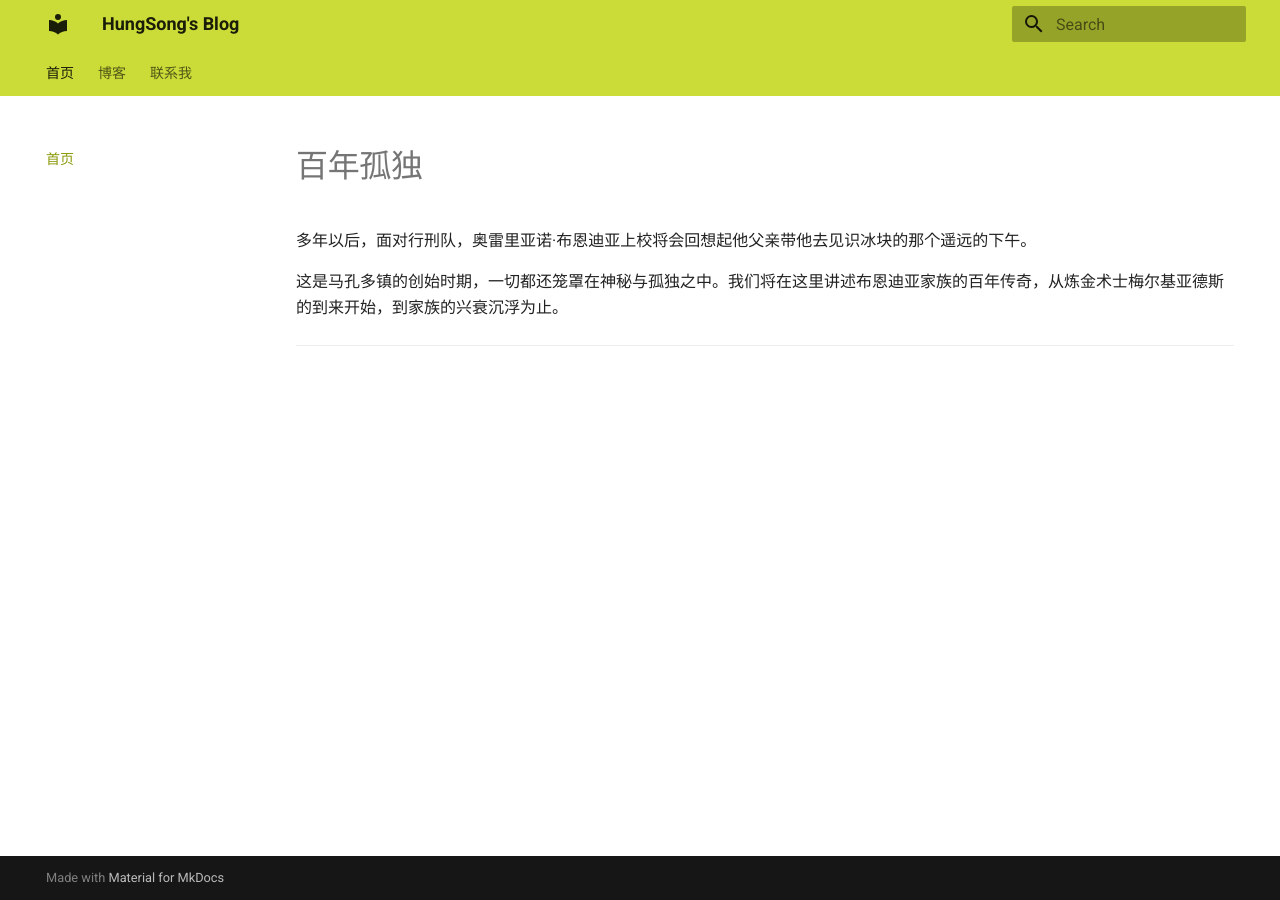
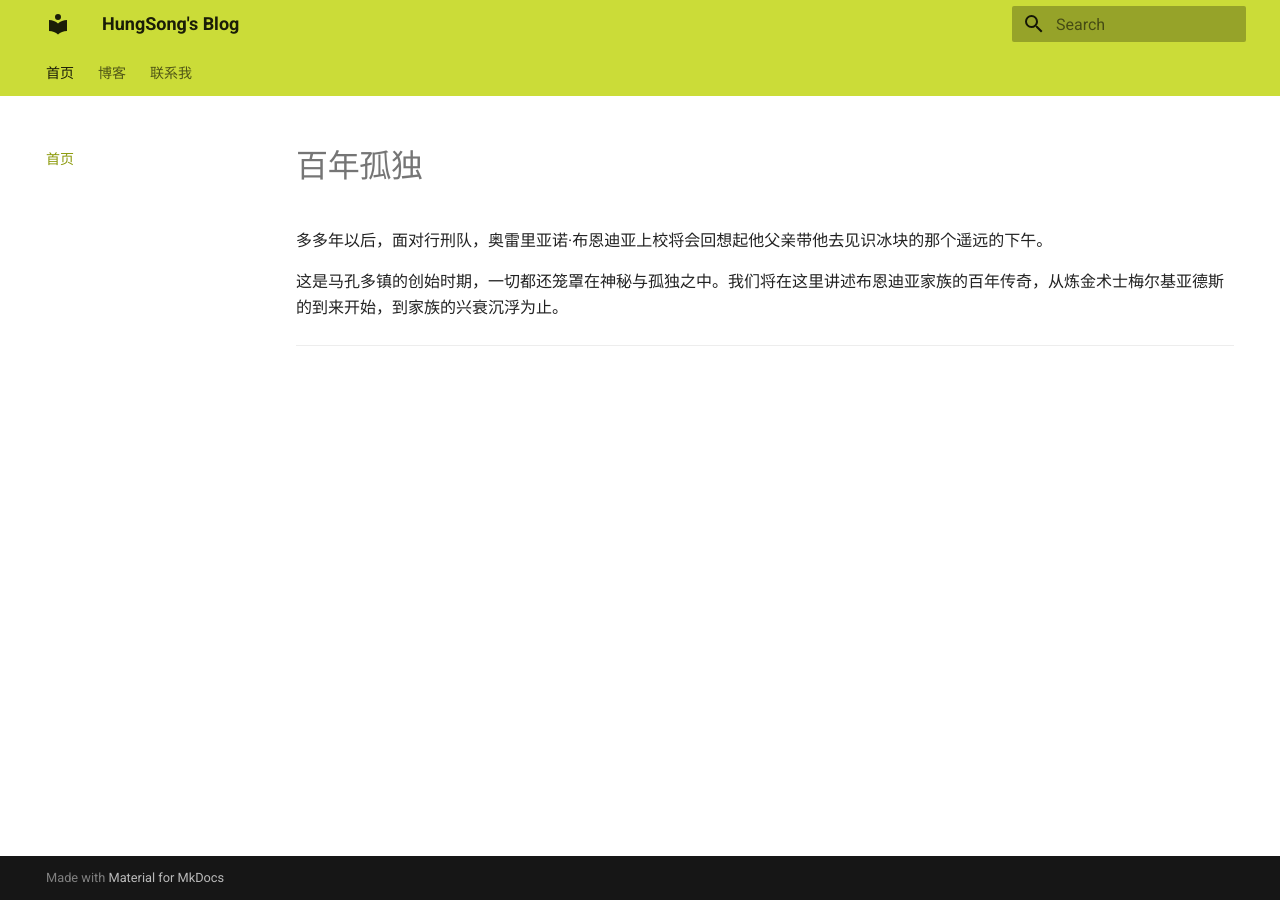
Before and after one commit to hungsong/Hungsong.github.io, an MkDocs documentation site: the page built from docs/index.md, in a window 1280 px wide. Built offline with MkDocs 1.6.1 and Material for MkDocs 9.7.7, drawn with Linux system fonts in a browser that asks for light colours.

Commit message:
auto update

```diff
--- a/docs/index.md
+++ b/docs/index.md
@@ -1,6 +1,6 @@
 # 百年孤独
 
-多年以后，面对行刑队，奥雷里亚诺·布恩迪亚上校将会回想起他父亲带他去见识冰块的那个遥远的下午。
+多多年以后，面对行刑队，奥雷里亚诺·布恩迪亚上校将会回想起他父亲带他去见识冰块的那个遥远的下午。
 
 这是马孔多镇的创始时期，一切都还笼罩在神秘与孤独之中。我们将在这里讲述布恩迪亚家族的百年传奇，从炼金术士梅尔基亚德斯的到来开始，到家族的兴衰沉浮为止。
 
--- a/mkdocs.yml
+++ b/mkdocs.yml
@@ -5,44 +5,42 @@ site_author: HungSong               # 作者名
 
 # 主题设置，使用 material 主题
 theme:
-  name: material                   # 主题名
+  name: material
   palette:
-    scheme: default               # 颜色方案，默认亮色
-    primary: lime                 # 主色调，亮绿色（lime）
-    accent: light green           # 强调色，浅绿色
+    scheme: default
+    primary: lime
+    accent: light green
   features:
-    - navigation.instant          # 页面无刷新跳转
-    - navigation.tabs             # 顶部导航标签
-    - navigation.top              # 返回顶部按钮
-    - search.highlight            # 搜索高亮
-    - search.suggest              # 搜索建议
-    - toc.integrate               # 集成目录（右侧）
-    - content.code.copy           # 代码复制按钮
-    - content.action.edit         # 编辑按钮（可跳转源码）
-    - content.tabs.link           # 标签页链接支持
-    - content.tooltips            # 悬浮提示
-    - navigation.indexes          # 自动索引首页
-    - header.autohide             # 自动隐藏头部（自动消隐）
+    - navigation.instant
+    - navigation.tabs
+    - navigation.top
+    - search.highlight
+    - search.suggest
+    - toc.integrate
+    - content.code.copy
+    - content.action.edit
+    - content.tabs.link
+    - content.tooltips
+    - navigation.indexes
+    - header.autohide
 
-# Markdown扩展，丰富功能
 markdown_extensions:
   - toc:
-      permalink: true             # 目录锚点链接
-  - admonition                    # 警告框、提示框
-  - footnotes                    # 脚注支持
-  - def_list                     # 定义列表
-  - pymdownx.highlight           # 代码高亮
-  - pymdownx.inlinehilite        # 行内高亮
-  - pymdownx.superfences         # 支持更多代码块格式
-  - pymdownx.details             # 折叠列表（下拉列表）
-  - pymdownx.tabbed              # 标签页
-  - pymdownx.keys                # 快捷键提示
-  - pymdownx.emoji               # Emoji 表情
+      permalink: true
+  - admonition
+  - footnotes
+  - def_list
+  - pymdownx.highlight
+  - pymdownx.inlinehilite
+  - pymdownx.superfences
+  - pymdownx.details
+  - pymdownx.tabbed
+  - pymdownx.keys
+  - pymdownx.emoji
   - pymdownx.tasklist:
-      custom_checkbox: true      # 任务列表支持自定义复选框
+      custom_checkbox: true
 
-# 导航栏，控制左上角菜单及页面结构
 nav:
-  - 首页: index.md               # 首页链接到 docs/index.md
-  - 博客: blog.md               # 博客页面（需要你自己新建 docs/blog.md）
-  - 联系我: contact.md          # 联系我页面（需要你自己新建 docs/contact.md）
+  - 首页: index.md
+  - 博客: blog.md
+  - 联系我: contact.md
```
Also changed, not shown: 1 other file.
